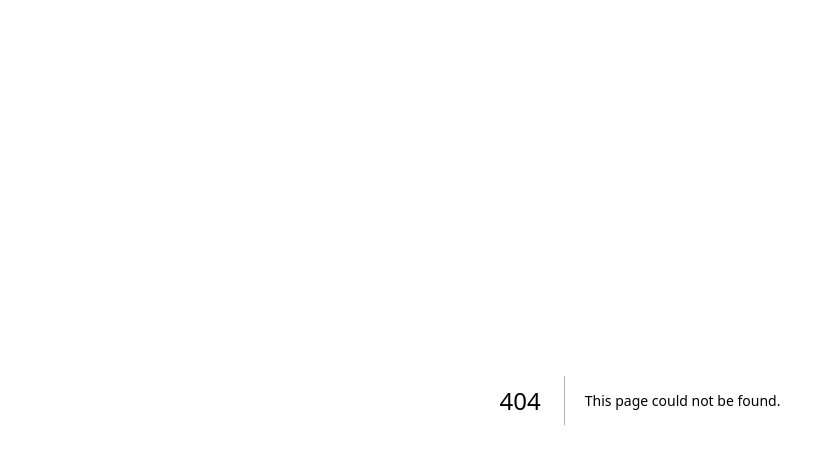
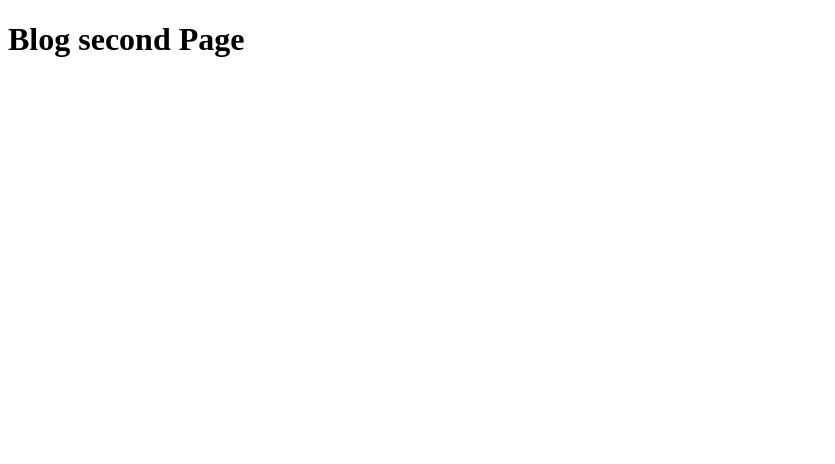
Before and after one commit to syedkashanabbas/next-js-1, a Next.js app: page /blog/second in a window 1280 px wide. Before the commit this address had no page. Shown: the top 464 px of the page, without its empty margins (0-835 px from the left). Built offline with nearby package versions, Linux system fonts and the light colour scheme.

Commit message:
nested routes done

```diff
--- /dev/null
+++ b/src/app/blog/first/page.tsx
@@ -0,0 +1,3 @@
+export default function Blogone(){
+    return <h1>Blog one Page</h1>;
+}
--- /dev/null
+++ b/src/app/blog/page.tsx
@@ -0,0 +1,3 @@
+export default function Blog(){
+    return <h1>Blog Page</h1>;
+}
--- /dev/null
+++ b/src/app/blog/second/page.tsx
@@ -0,0 +1,3 @@
+export default function BlogSecond(){
+    return <h1>Blog second Page</h1>;
+}
```
